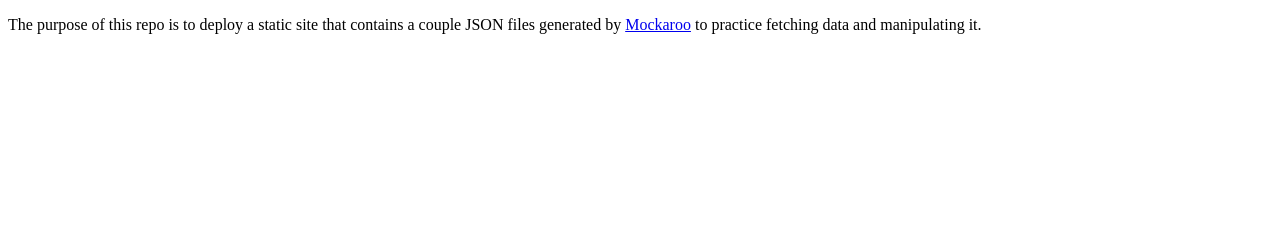
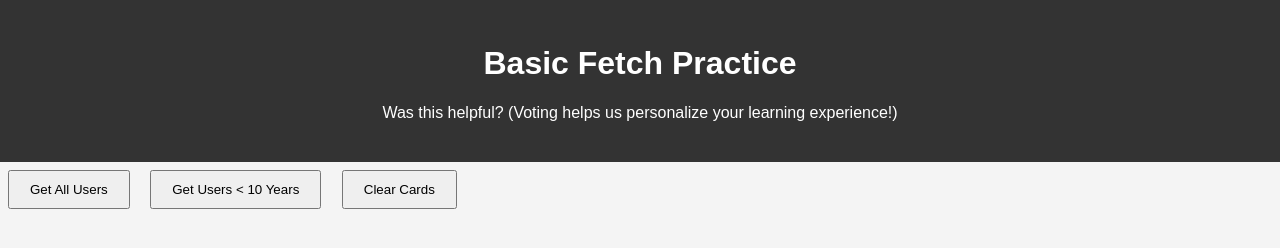
Before and after one commit to tabner0320/basic-fetch-practice, a plain HTML site: page index.html in a window 1280 px wide. Drawn offline with Linux system fonts and the light colour scheme.

Commit message:
Update index.html

```diff
--- a/index.html
+++ b/index.html
@@ -1,14 +1,28 @@
 <!DOCTYPE html>
 <html lang="en">
 <head>
-    <meta charset="UTF-8">
-    <meta name="viewport" content="width=device-width, initial-scale=1.0">
-    <title>A Static Site for Making Callouts</title>
+  <meta charset="UTF-8">
+  <meta name="viewport" content="width=device-width, initial-scale=1.0">
+  <title>Basic Fetch Practice</title>
+  <link rel="stylesheet" href="./css/reset.css">
+  <link rel="stylesheet" href="./css/style.css">
 </head>
 <body>
-    <main>
-        <p>The purpose of this repo is to deploy a static site that contains a couple JSON files generated by <a href="https://www.mockaroo.com/">Mockaroo</a> to practice fetching data and manipulating it.</p>
-     <p id="loading" style="text-align:center; display:none;">Loading users...</p>
-    </main>
+  <header>
+    <h1>Basic Fetch Practice</h1>
+    <p>Was this helpful? (Voting helps us personalize your learning experience!)</p>
+  </header>
+
+  <main>
+    <section class="buttons">
+      <button id="getUsers">Get All Users</button>
+      <button id="getFilteredUsers">Get Users < 10 Years</button>
+      <button id="clearUsers">Clear Cards</button>
+    </section>
+
+    <section id="userContainer" class="user-container"></section>
+  </main>
+
+  <script type="module" src="./js/app.js"></script>
 </body>
 </html>
```
